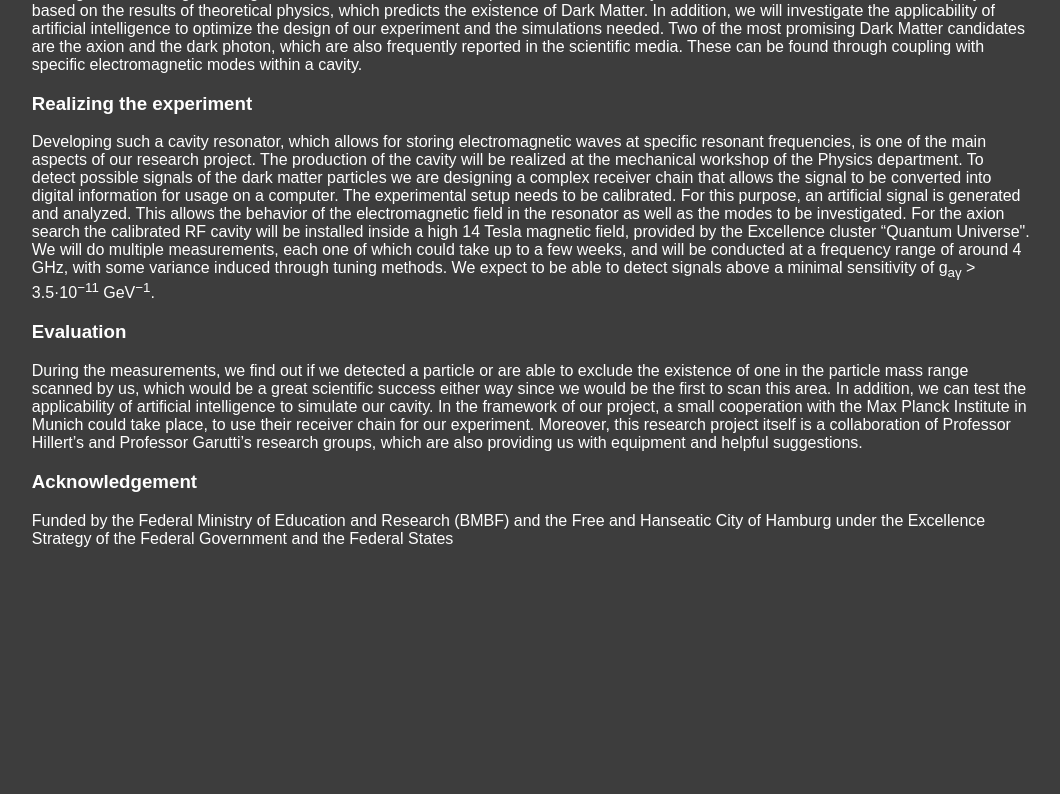
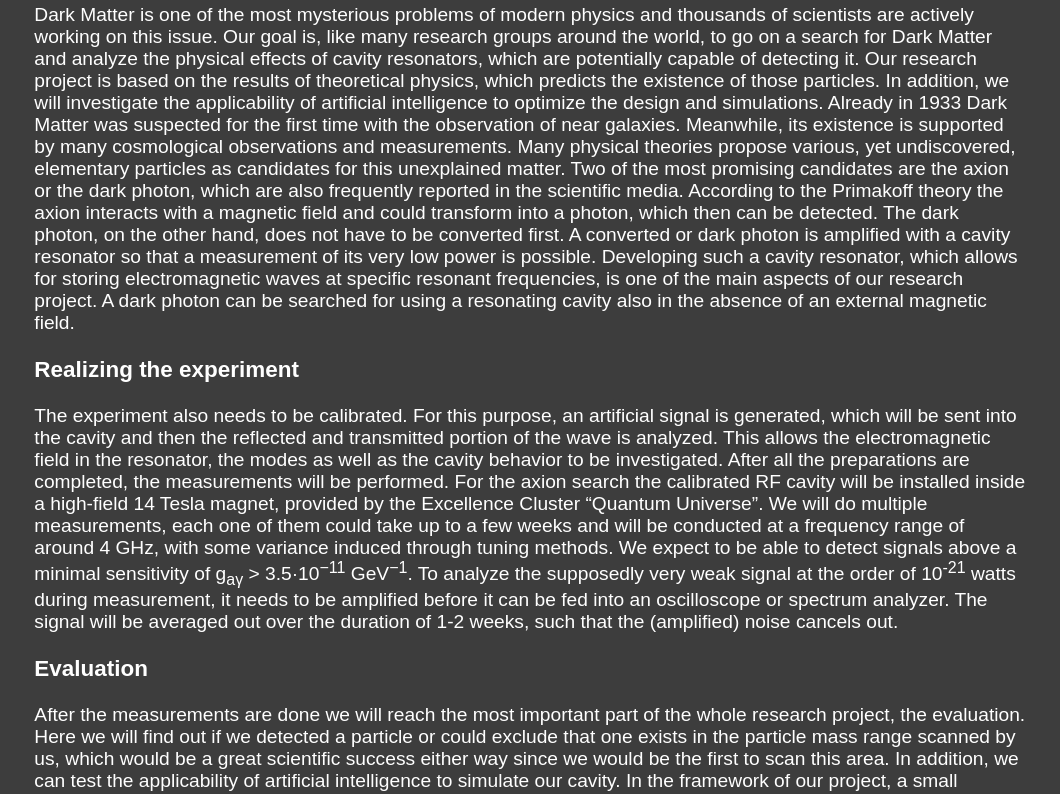
Before and after one commit to AIAX1/aiax1.github.io, a plain HTML site: page index.html in a window 1280 px wide. Shown: the part 170-964 px from the top of the page, without its empty margins (109-1169 px from the left). Before the commit the page ends 800 px from the top, so only its background shows below. Drawn offline with Linux system fonts and the light colour scheme.

Commit message:
updated text

```diff
--- a/index.html
+++ b/index.html
@@ -22,17 +22,25 @@
         <h1 id="title">A Search for Dark Matter utilizing Artificial Intelligence and a High-Frequency Cavity</h1>
         <p>Project by Mehmet Agit Akgümüs and <a href="https://www.linkedin.com/in/nabil-salama/"><span class="link_dec">Nabil Salama</span> <i class="fa fa-linkedin-square" aria-hidden="true"></i></a></p>
         <p>
-            Dark Matter is one of modern physics's most mysterious problems and thousands of scientists are actively working on this issue. It is necessary to keep in mind that it surrounds us and constitutes 80% of the total mass of the universe, but nevertheless, we know almost nothing about it. Our goal is to go on a search for Dark Matter at parameters that nobody has ever searched before. Our research project is based on the results of theoretical physics, which predicts the existence of Dark Matter. In addition, we will investigate the applicability of artificial intelligence to optimize the design of our experiment and the simulations needed. Two of the most promising Dark Matter candidates are the axion and the dark photon, which are also frequently reported in the scientific media. These can be found through coupling with specific electromagnetic modes within a cavity.
+            Dark Matter is one of the most mysterious problems of modern physics and thousands of scientists are actively working on this issue. Our goal is, like many research groups around the world, to go on a search for Dark Matter and analyze the physical effects of cavity resonators, which are potentially capable of detecting it. Our research project is based on the results of theoretical physics, which predicts the existence of those particles. In addition, we will investigate the applicability of artificial intelligence to optimize the design and simulations.
+            Already in 1933 Dark Matter was suspected for the first time with the observation of near galaxies. Meanwhile, its existence is supported by many cosmological observations and measurements.
+            Many physical theories propose various, yet undiscovered, elementary particles as candidates for this unexplained matter. Two of the most promising candidates are the axion or the dark photon, which are also frequently reported in the scientific media. According to the Primakoff theory the axion interacts with a magnetic field and could transform into a photon, which then can be detected. The dark photon, on the other hand, does not have to be converted first. A converted or dark photon is amplified with a cavity resonator so that a measurement of its very low power is possible. Developing such a cavity resonator, which allows for storing electromagnetic waves at specific resonant frequencies, is one of the main aspects of our research project.
+            A dark photon can be searched for using a resonating cavity also in the absence of an external magnetic field.
         </p>
         <h3>Realizing the experiment</h3>
         <p>
-            Developing such a cavity resonator, which allows for storing electromagnetic waves at specific resonant frequencies, is one of the main aspects of our research project. The production of the cavity will be realized at the mechanical workshop of the Physics department. To detect possible signals of the dark matter particles we are designing a complex receiver chain that allows the signal to be converted into digital information for usage on a computer. The experimental setup needs to be calibrated. For this purpose, an artificial signal is generated and analyzed. This allows the behavior of the electromagnetic field in the resonator as well as the modes to be investigated. For the axion search the calibrated RF cavity will be installed inside a high 14 Tesla magnetic field, provided by the Excellence cluster “Quantum Universe". We will do multiple measurements, each one of which could take up to a few weeks, and will be conducted at a frequency range of around 4 GHz, with some variance induced through tuning methods. We expect to be able to detect signals above a minimal sensitivity of g<sub>aγ</sub> > 3.5·10<sup>−11</sup> GeV<sup>−1</sup>.
+            The experiment also needs to be calibrated. For this purpose, an artificial signal is generated, which will be sent into the cavity and then the reflected and transmitted portion of the wave is analyzed. This allows the electromagnetic field in the resonator, the modes as well as the cavity behavior to be investigated.
+            After all the preparations are completed, the measurements will be performed.
+            For the axion search the calibrated RF cavity will be installed inside a high-field 14 Tesla magnet, provided by the Excellence Cluster “Quantum Universe”.
+            We will do multiple measurements, each one of them could take up to a few weeks and will be conducted at a frequency range of around 4 GHz, with some variance induced through tuning methods. We expect to be able to detect signals above a minimal sensitivity of g<sub>aγ</sub> > 3.5·10<sup>−11</sup> GeV<sup>−1</sup>.
+            To analyze the supposedly very weak signal at the order of 10<sup>-21</sup> watts during measurement, it needs to be amplified before it can be fed into an oscilloscope or spectrum analyzer. The signal will be averaged out over the duration of 1-2 weeks, such that the (amplified) noise cancels out.
         </p>
         <h3>Evaluation</h3>
         <p>
-            During the measurements, we find out if we detected a particle or are able to exclude the existence of one in the particle mass range scanned by us, which would be a great scientific success either way since we would be the first to scan this area. In addition, we can test the applicability of artificial intelligence to simulate our cavity. In the framework of our project, a small cooperation with the Max Planck Institute in Munich could take place, to use their receiver chain for our experiment. Moreover, this research project itself is a collaboration of Professor Hillert’s and Professor Garutti’s research groups, which are also providing us with equipment and helpful suggestions.
+            After the measurements are done we will reach the most important part of the whole research project, the evaluation. Here we will find out if we detected a particle or could exclude that one exists in the particle mass range scanned by us, which would be a great scientific success either way since we would be the first to scan this area. In addition, we can test the applicability of artificial intelligence to simulate our cavity.
+            In the framework of our project, a small cooperation with the Max Planck Institute in Munich could take place, to use their receiver chain for our experiment. Moreover, this research project itself is a collaboration of Professor Hillert’s and Professor Garutti’s research groups, which are also providing us with equipment and helpful suggestions.
         </p>
-        <h3>Acknowledgement</h3>
+        <h3>Acknowledgment</h3>
         <p id="acknowledgement">Funded by the Federal Ministry of Education and Research (BMBF) and the Free and Hanseatic City of Hamburg under the Excellence Strategy of the Federal Government and the Federal States</p>
     </article>
 </body>
--- a/style.css
+++ b/style.css
@@ -7,6 +7,7 @@ body {
     display: flex;
     flex-direction: column;
     align-items: center;
+    font-size: 1.2em;
 }
 
 a {
```
